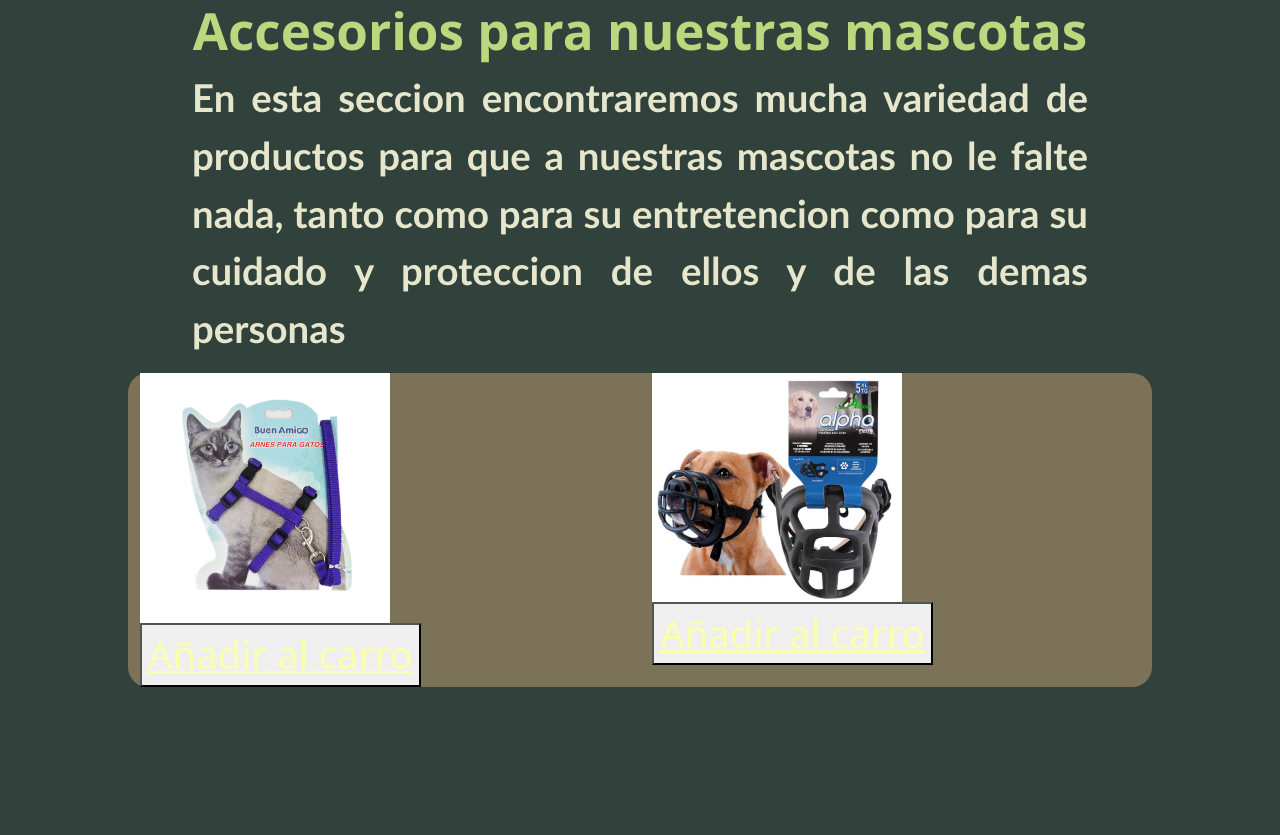
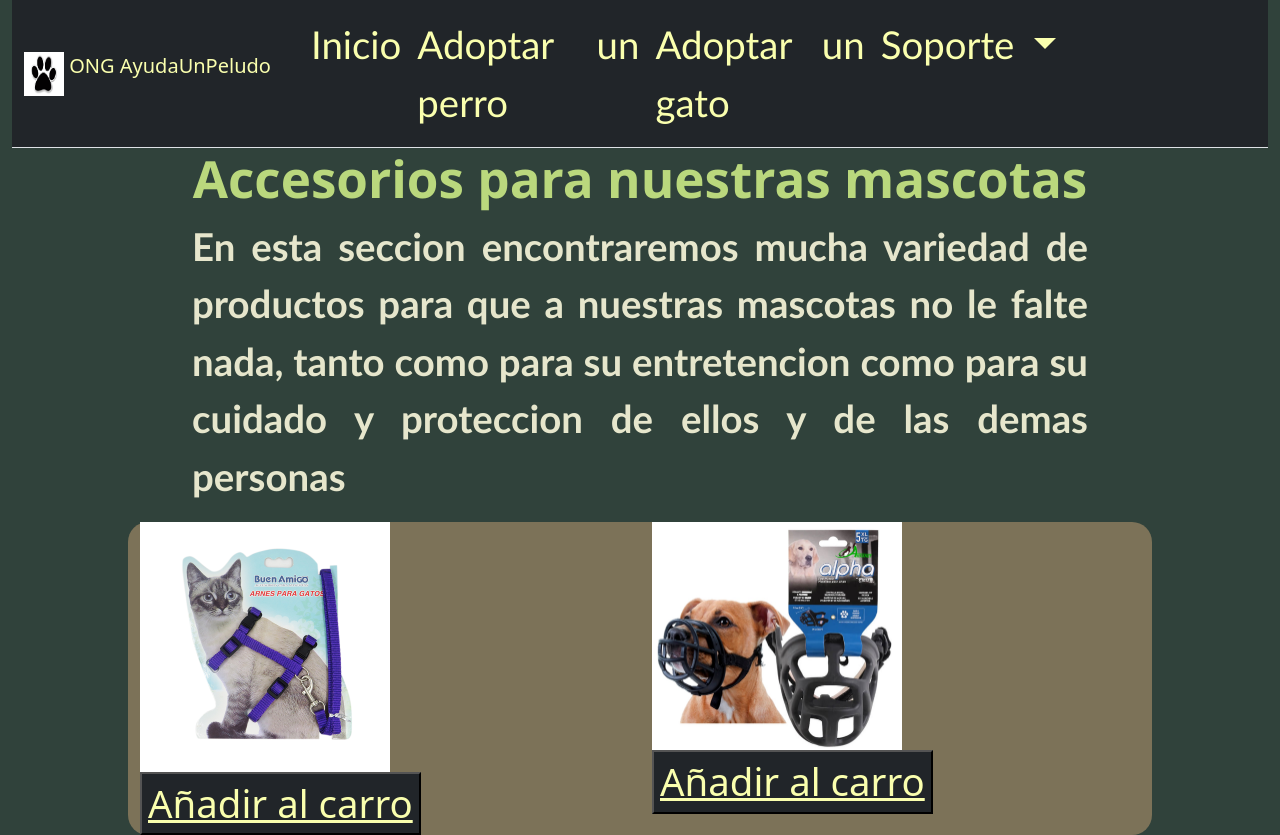
Before and after one commit to SebastianAraneda1/Proyecto_ONG, a plain HTML site: page Accesorios.html in a window 1280 px wide. Before the commit the page ends 800 px from the top, so only its background shows below. Drawn offline with nearby package versions, Linux system fonts and the light colour scheme.

Commit message:
Menu de navegador implementado

```diff
--- a/Accesorios.html
+++ b/Accesorios.html
@@ -7,38 +7,62 @@
   <title>Accesorios</title>
   <link rel="stylesheet" href="style.css">
   <link href="https://cdn.jsdelivr.net/npm/bootstrap@5.3.0-alpha2/dist/css/bootstrap.min.css" rel="stylesheet" integrity="sha384-aFq/bzH65dt+w6FI2ooMVUpc+21e0SRygnTpmBvdBgSdnuTN7QbdgL+OapgHtvPp" crossorigin="anonymous">
-    <script src="https://cdn.jsdelivr.net/npm/bootstrap@5.3.0-alpha2/dist/js/bootstrap.bundle.min.js" integrity="sha384-qKXV1j0HvMUeCBQ+QVp7JcfGl760yU08IQ+GpUo5hlbpg51QRiuqHAJz8+BrxE/N" crossorigin="anonymous"></script>
 </head>
+
 <body>
+  <div class="container-fluid">
+    <!--Barra de navegacion-->
+    <nav class="navbar navbar-expand-md bg-dark border-bottom">
+      <div class="container-fluid">
+        <a href="menu.html" class="navbar-brand textoNav">
+          <img src="imagenes/logo.png" alt="Logo" width="40" height="44" class="d-inline-block align-text-top">
+          ONG AyudaUnPeludo
+        </a>
+        <button type="button" class="navbar-toggler bg-light" data-bs-toggle="collapse" data-bs-target="#MenuNavegacion">
+          <span class="navbar-toggler-icon"></span>
+        </button>
+        <div id="MenuNavegacion" class="collapse navbar-collapse">
+          <ul class="navbar-nav ms-3">
+            <li class="nav-item"><a class="nav-link" href="menu.html">Inicio</a></li>
+            <li class="nav-item"><a class="nav-link" href="perros.html">Adoptar un perro</a></li>
+            <li class="nav-item"><a class="nav-link" href="gatos.html">Adoptar un gato</a></li>
+            <li class="nav-item dropdown">
+              <a class="nav-link dropdown-toggle" href="#" role="button" data-bs-toggle="dropdown">
+                Soporte
+              </a>
+              <ul class="dropdown-menu bg-dark">
+                <li><a class="dropdown-item" href="#">Contacto</a></li>
+                <li><a class="dropdown-item" href="#">Preguntas</a></li>
+              </ul>
+            </li>
+          </ul>
+        </div>
+      </div>
+    </nav>
+  </div>
+
   <h1 class="titulo"><b>Accesorios para nuestras mascotas</b></h1>
   <p><b>En esta seccion encontraremos mucha variedad de productos para que a nuestras mascotas no le falte nada, tanto como para su entretencion
   como para su cuidado y proteccion de ellos y de las demas personas</b></p>
 
 
   <div class="imagenes">
-        <div class="container">
+    <div class="container-lg">
       <div class="row aling-items-center">
         <div class="col-6">
           <img src="imagenes/arnes gato.jpg" alt="arnes" width="250">
-                    <button type="submit" title="añadir" name="Anadir al carro">
+          <button class="bg-dark" type="submit" title="añadir" name="Anadir al carro">
           <a href="">Añadir al carro</a></button>
         </div><br>
         <div class="col-6">
           <img src="imagenes/bosal.jpg" alt="bosal" width="250">
-                    <button type="submit" title="añadir" name="Anadir al carro">
+          <button class="bg-dark" type="submit" title="añadir" name="Anadir al carro">
           <a href="">Añadir al carro</a></button><br>
         </div>
-
       </div>
     </div>
   </div>
 
-
-
-
-
-
-
-
+  <script src="https://cdn.jsdelivr.net/npm/bootstrap@5.3.0-alpha2/dist/js/bootstrap.bundle.min.js" integrity="sha384-qKXV1j0HvMUeCBQ+QVp7JcfGl760yU08IQ+GpUo5hlbpg51QRiuqHAJz8+BrxE/N" crossorigin="anonymous"></script>
 </body>
 </html>
--- a/perros.css
+++ b/perros.css
@@ -28,6 +28,7 @@ body {
 a {
   color: rgb(250, 255, 174) !important;
   font-size: 3vh;
+  font-family: Verdana, Geneva, Tahoma, sans-serif;
 }
 
 #perro {
```
Also changed, not shown: gatos.html (+30 -0 lines), menu.html (+27 -1 lines), perros.html (+30 -0 lines), imagenes/logo.png (added). Lines whose indentation alone changed are shown as unchanged.
